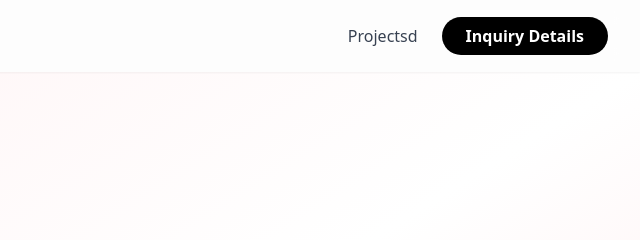
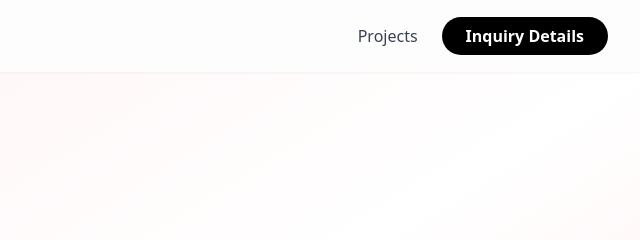
Before and after one commit to RoseM19-A/My-Portfolio, a plain HTML site: page index.html in a window 1280 px wide. Shown: the top 240 px of the page, 640-1280 px from the left. Drawn offline with nearby package versions, Linux system fonts and the light colour scheme.

Commit message:
change done

```diff
--- a/index.html
+++ b/index.html
@@ -59,7 +59,7 @@
 
         <ul class="hidden md:flex gap-6 items-center font-medium text-gray-700">
             <li><a href="#projects"
-                    class="hover:text-rose-500 hover:underline underline-offset-4 transition">Projectsd</a></li>
+                    class="hover:text-rose-500 hover:underline underline-offset-4 transition">Projects</a></li>
             <li>
                 <a href="#Inquiry"
                     class="bg-black text-white font-semibold px-6 py-2 rounded-full hover:bg-rose-500 hover:scale-105 transition-transform duration-300">Inquiry
```
